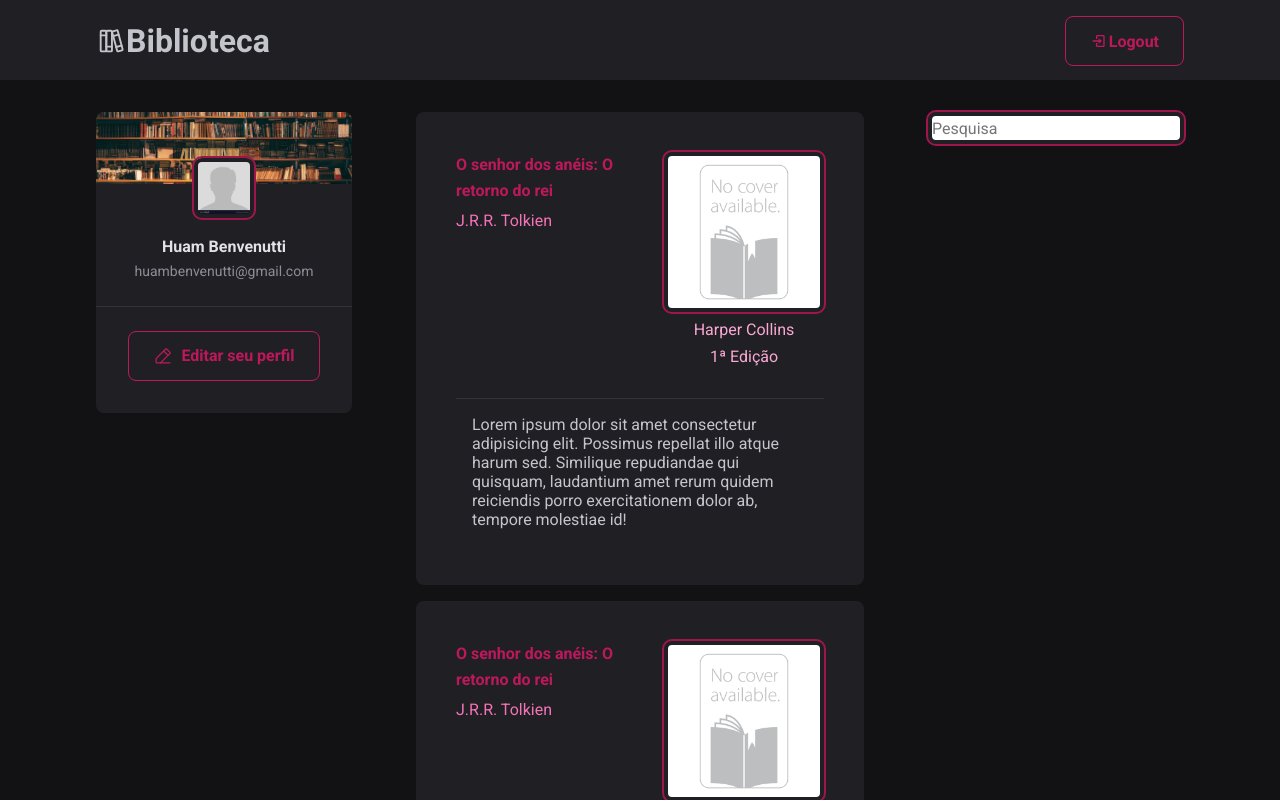
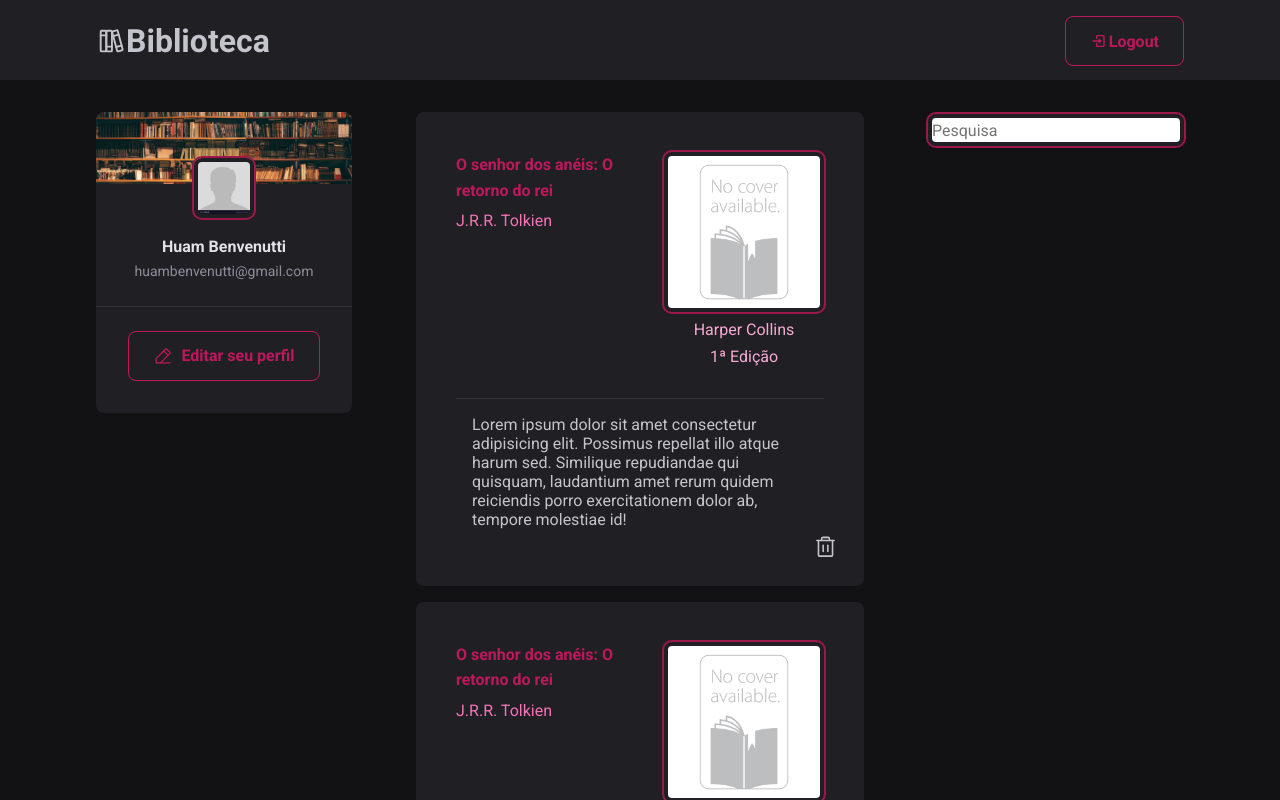
Before and after one commit to hbenvenutti/biblioteca-front, a React (Vite) app: page / in a window 1280 px wide. Both pictures are taken after a click on the button "Login". Shown: the top 800 px of the page. Built offline with nearby package versions, Linux system fonts and the light colour scheme.

Commit message:
feat(delete button): criado o botão para deletar livros

```diff
--- a/src/components/Book/Book.tsx
+++ b/src/components/Book/Book.tsx
@@ -1,8 +1,15 @@
 import React from 'react';
 import { Container } from './styles';
+import { Trash } from 'phosphor-react'
 import bookCover from '../../assets/book.jpg';
-export const Book = () => (
+import { useAuthentication } from '../../hooks/useAuthentication';
+
+export const Book = () => {
+  const { authentication } = useAuthentication();
+
+  return (
     <Container>
+
       <div className="header">
 
         <div className="bookInfo">
@@ -15,6 +22,7 @@ export const Book = () => (
           <span>Harper Collins</span>
           <p>1ª Edição</p>
         </div>
+
       </div>
       <footer>
         <article>
@@ -26,6 +34,11 @@ export const Book = () => (
             tempore molestiae id!
           </p>
         </article>
+
+        <div className='buttonContainer'>
+          {authentication && <button className='delete'><Trash size={25}/></button> }
+        </div>
       </footer>
     </Container>
   )
+}
--- a/src/components/Book/styles.ts
+++ b/src/components/Book/styles.ts
@@ -4,13 +4,32 @@ export const Container = styled.div`
   /* max-width: 27rem; */
   background: var(--gray-800);
   border-radius: 8px;
-  padding: 2.5rem;
+  padding:  2.5rem 2.5rem 0.05rem;
+
+  .buttonContainer {
+    height: 2.5rem;
+    display: flex;
+    justify-content: right;
+  }
+
+  .delete {
+    background: transparent;
+    color: var(--gray-300);
+    border: 0px;
+    margin-right: -30px;
+
+    transition: color 0.15s;
+  }
+
+  .delete:hover {
+    color: var(--pink-800);
+  }
 
   .header {
     display: flex;
     justify-content: space-between;
 
-  align-items: flex-start;
+    align-items: flex-start;
   }
 
   .bookInfo strong {
--- a/src/components/SearchInput/SearchInput.style.ts
+++ b/src/components/SearchInput/SearchInput.style.ts
@@ -1,6 +1,9 @@
 import styled from "styled-components";
 
 export const Container = styled.input`
+/* Para compensar a outline */
+margin-top: 2px;
+
 height: 2rem;
 outline: 2px solid var(--pink-800);
 border: 4px solid var(--gray-800);
```
Lines whose indentation alone changed are shown as unchanged.
